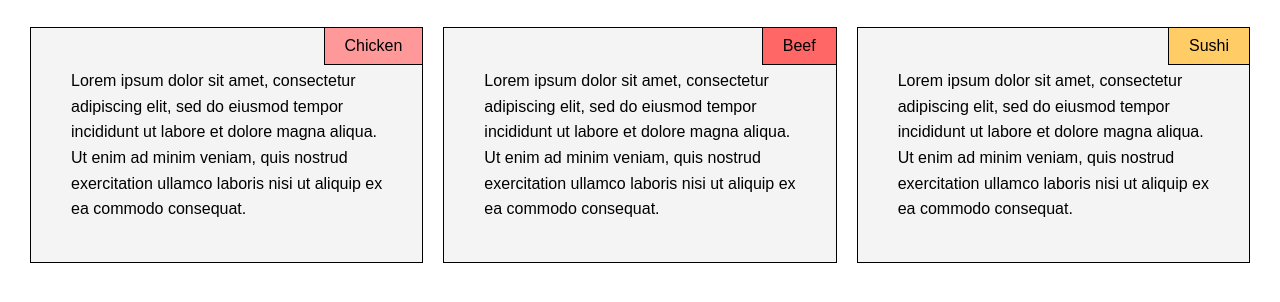
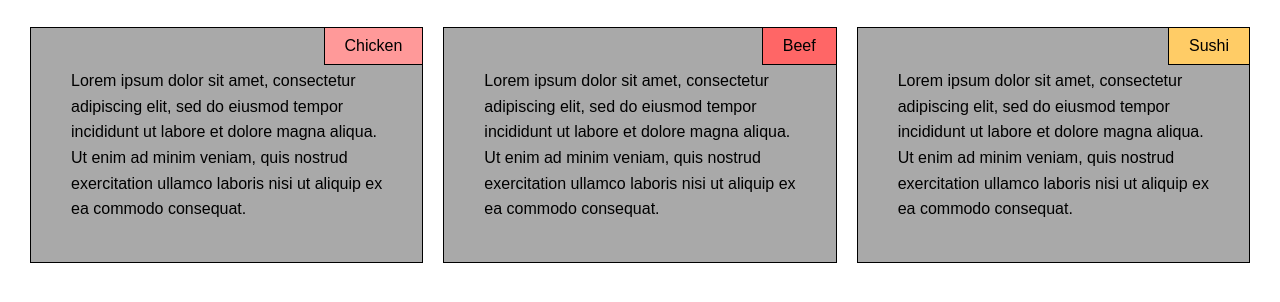
Before and after one commit to 1Subhashree0/Frontend, a plain HTML site: page index.html in a window 1280 px wide. Shown: the part 74-376 px from the top of the page. Drawn offline with Linux system fonts and the light colour scheme.

Commit message:
changed color

```diff
--- a/style.css
+++ b/style.css
@@ -24,7 +24,7 @@ main {
 
 .section {
   border: 1px solid black;
-  background-color: #f4f4f4;
+  background-color: darkgrey;
   padding: 40px;
   margin: 10px;
   position: relative;
```
